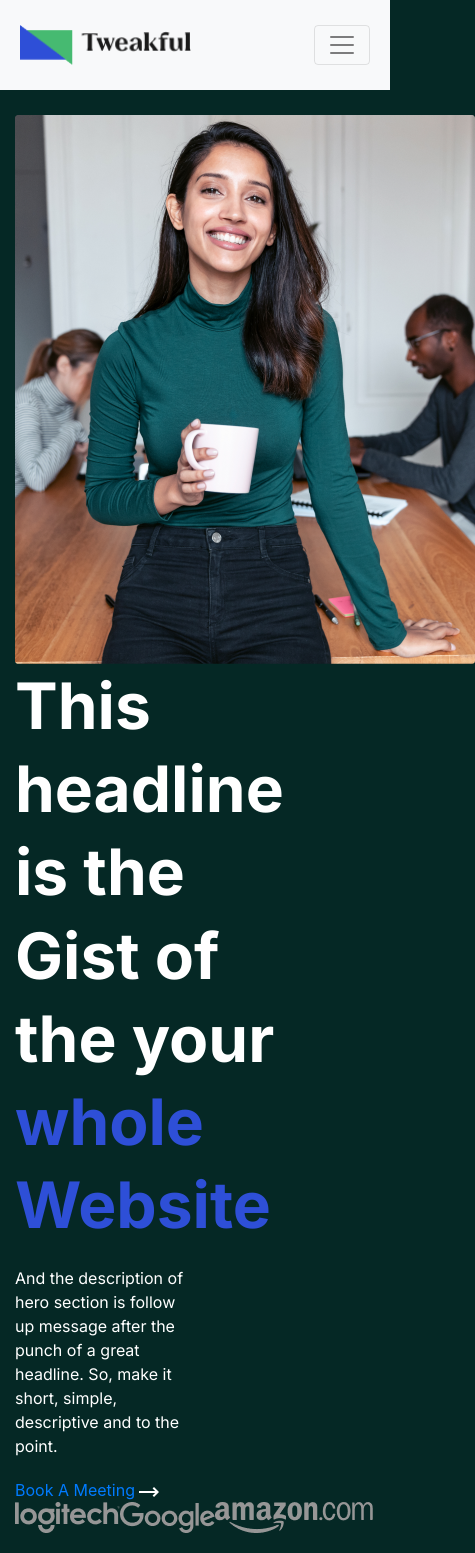
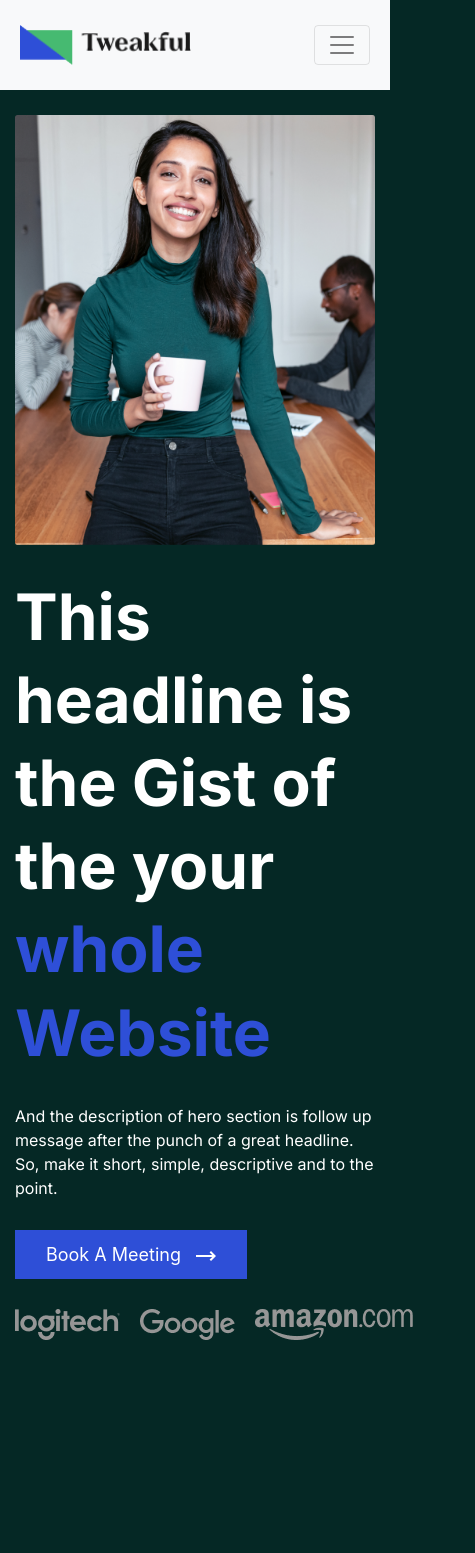
Before and after one commit to ecpieritz/tweakful, a React (Create React App) app: page / in a window 390 px wide. Shown: the whole page, 475 px wide, since content can reach past the window. After the commit the page ends 1360 px from the top, so only its background shows below. Built offline with nearby package versions, Linux system fonts and the light colour scheme.

Commit message:
Added SCSS to Home Header

```diff
--- a/src/components/HomeHeader/index.js
+++ b/src/components/HomeHeader/index.js
@@ -15,7 +15,7 @@ const HomeHeader = () => {
             <h1>This headline is the Gist of the your <span className='tf-colors__text__blue'>whole Website</span> </h1>
             <p>And the description of hero section is follow up message after the punch of a great headline. So, make it short, simple, descriptive and to the point.</p>
 
-            <a href="/contact">Book A Meeting <img src={rightArrow} alt="white right arrow" /></a>
+            <a className='btn btn-bg-blue' href="/contact">Book A Meeting <img src={rightArrow} alt="white right arrow" /></a>
 
             <div className='tf-header__customers-logo'>
               <img src={logitech} alt="Logitech logo" />
--- /dev/null
+++ b/src/scss/components/_buttons.scss
@@ -0,0 +1,19 @@
+@import '../abstracts/variables';
+
+.btn{
+  padding: 10px 30px;
+  border-radius: 0;
+  font-size: 18px;
+  img{
+    margin-left: 10px;
+  }
+
+  &.btn-bg-blue{
+    background-color: $tf-blue;
+    color:$tf-white;
+
+    &:hover{
+      background-color: $tf-dark-blue;
+    }
+  }
+}
--- a/src/scss/components/_header.scss
+++ b/src/scss/components/_header.scss
@@ -11,8 +11,14 @@
     p{
       width: 50%;
       line-height: 1.5;
-      margin: 20px 0;
+      margin: 30px 0;
     }
+  }
+
+  &__customers-logo{
+    display: flex;
+    gap: 20px;
+    margin-top: 30px;
   }
 
   @media(max-width: 440px){
@@ -20,9 +26,22 @@
     .col-md-8{
       order: 2;
       width: 100%;
+
+      h1{
+        width: 100%;
+      }
+
+      p{
+        width: 100%;
+      }
     }
     .col-md-4{
       order: 1;
+
+      img{
+        width: 100%;
+        margin-bottom: 30px;
+      }
     }
   }
 }
--- a/src/scss/main.scss
+++ b/src/scss/main.scss
@@ -6,3 +6,4 @@
 
 @import './components/navbar';
 @import './components/header';
+@import './components/buttons';
```
